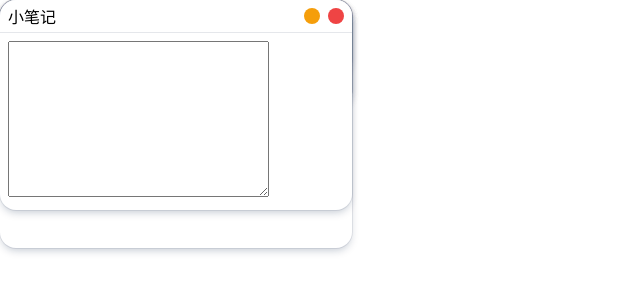
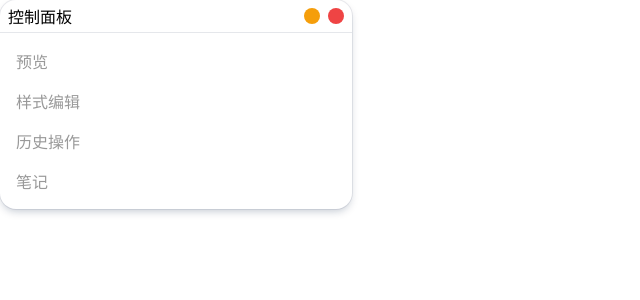
Before and after one commit to ec50n9/135-evolution, a Vue app: page / in a window 1280 px wide. Shown: the top 300 px of the page, without its empty margins (0-640 px from the left). Built offline with nearby package versions, Linux system fonts and the light colour scheme.

Commit message:
初步完成窗口管理器

```diff
--- a/src/components/ec-window/index.vue
+++ b/src/components/ec-window/index.vue
@@ -22,10 +22,20 @@ const props = defineProps({
     type: String,
     default: "EC Window",
   },
+  rect: {
+    type: Object,
+    default: () => ({
+      x: 0,
+      y: 0,
+      width: 0,
+      height: 0,
+    }),
+  },
 });
 
+// const emit = defineEmits(["drag", "minimize", "close"]);
+
 const headerEl = ref(null);
-const activated = ref(false);
 const x = ref(0);
 const y = ref(0);
 
--- a/src/use/initEcWindowsManager.js
+++ b/src/use/initEcWindowsManager.js
@@ -1,5 +1,5 @@
-import { reactive } from "vue";
-import { markRaw } from "vue";
+import EcWindow from "../components/ec-window/index.vue";
+import { markRaw, reactive, h } from "vue";
 
 /**
  * 生成随机id
@@ -15,11 +15,22 @@ const generateId = () => {
  * @param {string} [options.title]
  * @param {object} options.component
  */
-const createWindow = (options) => ({
-  id: options.id || generateId(),
-  title: options.title,
-  component: markRaw(options.component),
-});
+const createWindow = (options) => {
+  const warpper = h(
+    EcWindow,
+    {
+      title: options.title,
+    },
+    {
+      default: () => h(options.component),
+    }
+  );
+
+  return {
+    id: options.id || generateId(),
+    component: markRaw(warpper),
+  };
+};
 
 /**
  * 窗口管理器
@@ -34,9 +45,14 @@ export default function (globalContext, initWindows) {
   initWindows.map((item) => {
     list.push(createWindow(item));
   });
+
   const windowsManager = {
     list,
-    createWindow,
+    createWindow: (options)=>{
+      const window = createWindow(options);
+      list.push(window);
+      return window;
+    },
   };
 
   globalContext.windowsManager = windowsManager;
--- a/src/views/control-center/index.vue
+++ b/src/views/control-center/index.vue
@@ -0,0 +1,81 @@
+<template>
+  <div class="control-center">
+    <div
+      v-for="item in controlList"
+      :key="item.id"
+      class="item"
+      :class="{ 'item--enable': item.enable }"
+      @click="handleToggle(item)"
+    >
+      {{ item.title }}
+    </div>
+  </div>
+</template>
+
+<script setup>
+import { reactive, inject, markRaw } from "vue";
+import Preview from "../preview/index.vue";
+import CssEditor from "../css-editor/index.vue";
+import History from "../history/index.vue";
+import Note from "../note/index.vue";
+
+const globalContext = inject("global-context");
+
+const controlList = reactive([
+  {
+    id: "preview",
+    title: "预览",
+    component: markRaw(Preview),
+    enable: false,
+  },
+  {
+    id: "css-editor",
+    title: "样式编辑",
+    component: markRaw(CssEditor),
+    enable: false,
+  },
+  {
+    id: "history",
+    title: "历史操作",
+    component: markRaw(History),
+    enable: false,
+  },
+  {
+    id: "note",
+    title: "笔记",
+    component: markRaw(Note),
+    enable: false,
+  },
+]);
+
+const handleToggle = (item) => {
+  globalContext.windowsManager.createWindow({
+    id: item.id,
+    title: item.title,
+    component: item.component,
+  });
+  item.enable = !item.enable;
+};
+</script>
+
+<style lang="scss" scoped>
+.control-center {
+  width: 100%;
+  background-color: #fff;
+}
+
+.item {
+  color: #999;
+  padding: 0.5rem;
+  border-radius: 0.5rem;
+  cursor: pointer;
+
+  &:hover {
+    background-color: #f5f5f5;
+  }
+
+  &--enable {
+    color: #409eff;
+  }
+}
+</style>
--- a/src/views/css-editor/index.vue
+++ b/src/views/css-editor/index.vue
@@ -43,18 +43,15 @@ const handleSave = (cssText) => {
   globalContext.history.modifyMirrorEl((el) => {
     el.style.cssText = cssText;
   });
-  // (globalContext.data.mirrorEl ?? {}).style.cssText = minimizeCssText(cssText);
 };
 </script>
 
 <template>
-  <EcWindow title="样式编辑">
-    <Editor
-      :cssText="cssText"
-      @update:cssText="(val) => (cssText = val)"
-      @save="handleSave"
-    />
-  </EcWindow>
+  <Editor
+    :cssText="cssText"
+    @update:cssText="(val) => (cssText = val)"
+    @save="handleSave"
+  />
 </template>
 
 <style lang="scss" scoped></style>
--- a/src/views/history/index.vue
+++ b/src/views/history/index.vue
@@ -16,7 +16,6 @@ const handleApply = () => {
 </script>
 
 <template>
-  <EcWindow title="历史操作">
   <div style="display: flex; flex-direction: column; gap: 0.5rem">
     <div
       v-for="(item, index) in globalContext.data.snapshot"
@@ -35,7 +34,6 @@ const handleApply = () => {
     <button @click="handleRedo">重做</button>
     <button @click="handleApply">应用</button>
   </div>
-  </EcWindow>
 </template>
 
 <style lang="scss" scoped>
--- a/src/views/note/index.vue
+++ b/src/views/note/index.vue
@@ -1,15 +1,13 @@
 <script setup>
-import { inject, ref} from "vue";
+import { inject, ref } from "vue";
 import EcWindow from "../../components/ec-window/index.vue";
 import NoteEditor from "./note-editor.vue";
 
 const globalContext = inject("global-context");
 
-const content = ref("")
+const content = ref("");
 </script>
 
 <template>
-  <EcWindow title="小笔记">
-    <NoteEditor v-model="content" />
-  </EcWindow>
+  <NoteEditor v-model="content" />
 </template>
--- a/src/views/preview/index.vue
+++ b/src/views/preview/index.vue
@@ -1,13 +1,10 @@
 <script setup>
 import { inject, watch } from "vue";
-import EcWindow from "../../components/ec-window/index.vue";
 import HtmlPreview from "./html-preview.vue";
 
 const globalContext = inject("global-context");
 </script>
 
 <template>
-  <EcWindow title="预览窗口">
-    <HtmlPreview :htmlText="globalContext.data.mirrorEl?.outerHTML" />
-  </EcWindow>
+  <HtmlPreview :htmlText="globalContext.data.mirrorEl?.outerHTML" />
 </template>
--- a/src/windows-manager.vue
+++ b/src/windows-manager.vue
@@ -1,9 +1,6 @@
 <script setup>
 import useInit from "./use/useInit";
-import Preview from "./views/preview/index.vue";
-import CssEditor from "./views/css-editor/index.vue";
-import History from "./views/history/index.vue";
-import Note from "./views/note/index.vue";
+import ControlCenter from "./views/control-center/index.vue";
 import AdFreeService from "./services/ad-free";
 import initHistoryManager from "./use/initHistoryManager.js";
 import initEcWindowsManager from "./use/initEcWindowsManager.js";
@@ -14,24 +11,8 @@ const globalContext = useInit();
 initHistoryManager(globalContext);
 initEcWindowsManager(globalContext, [
   {
-    id: "preview",
-    component: Preview,
-  },
-  {
-    id: "preview",
-    component: Preview,
-  },
-  {
-    id: "css-editor",
-    component: CssEditor,
-  },
-  {
-    id: "history",
-    component: History,
-  },
-  {
-    id: "note",
-    component: Note,
+    title: "控制面板",
+    component: ControlCenter,
   },
 ]);
 
```
Lines whose indentation alone changed are shown as unchanged.
